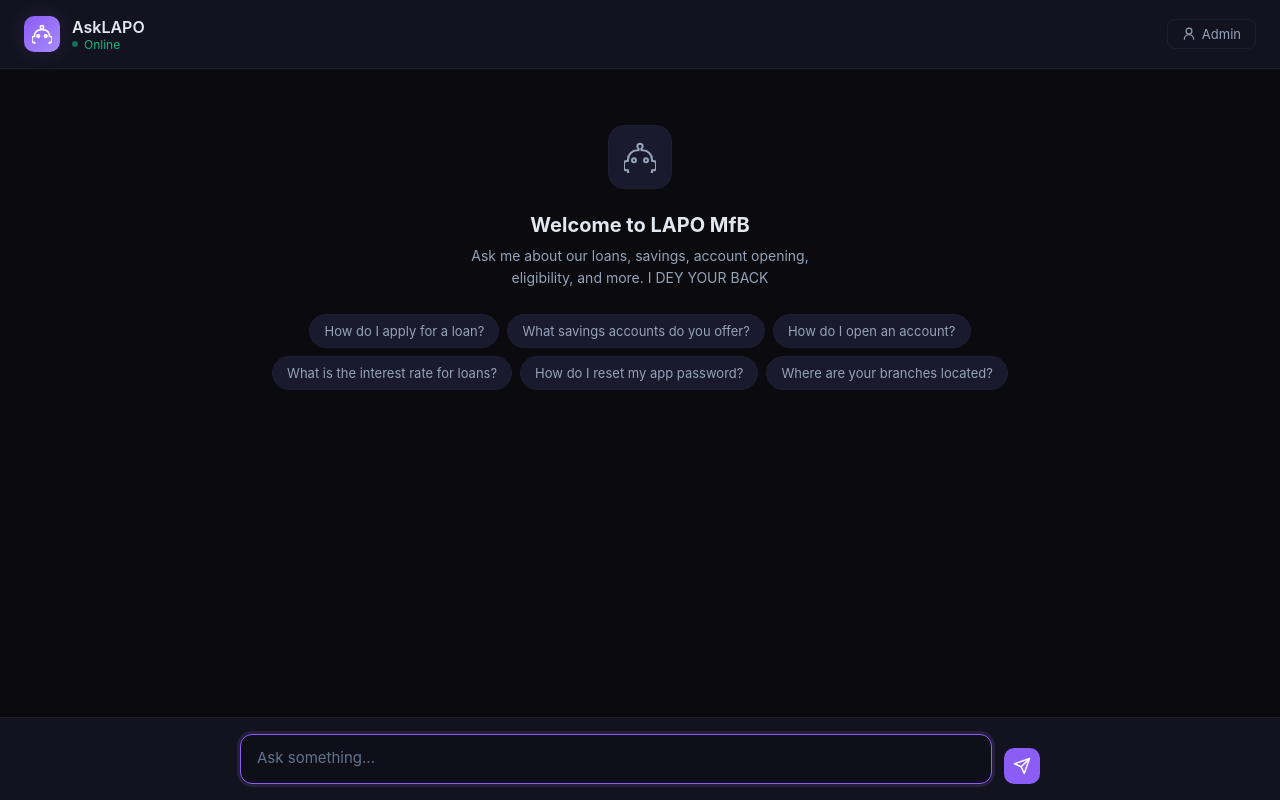
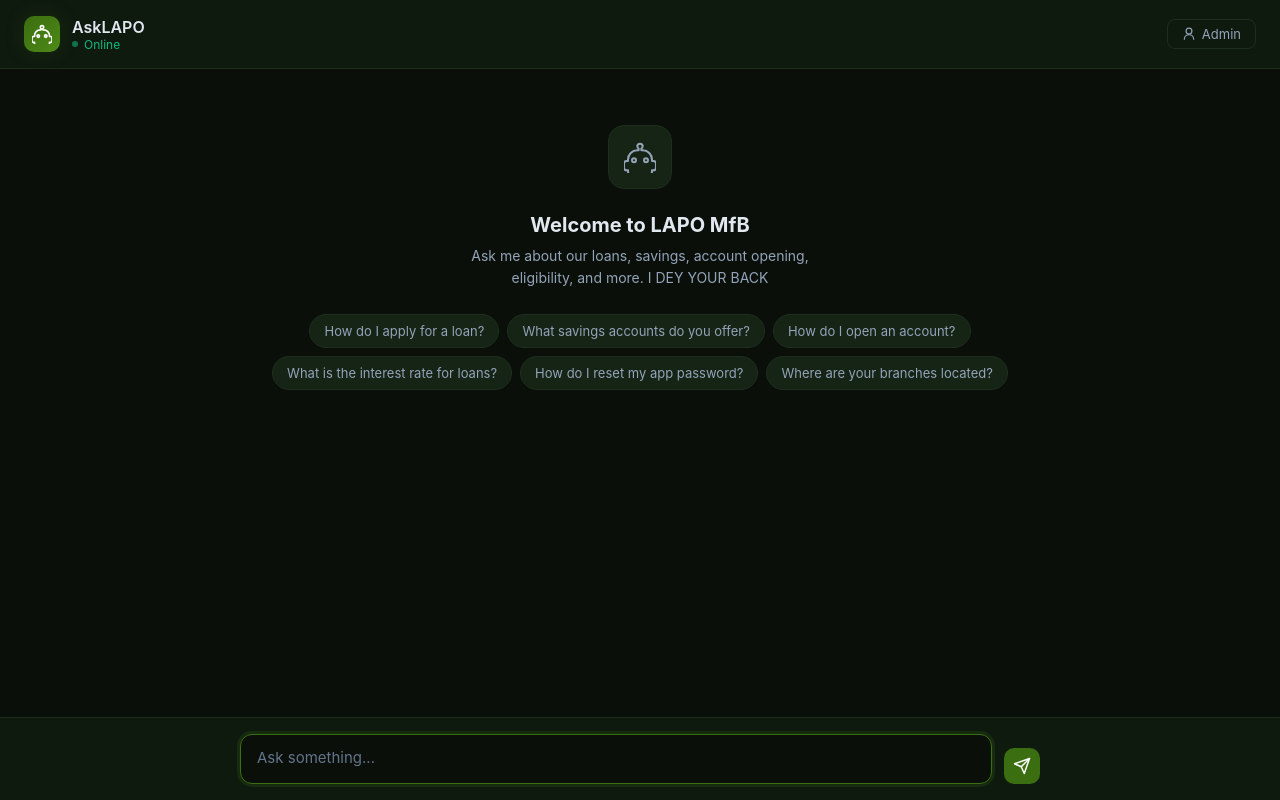
Before and after one commit to JULIA-FRANCES/ASKLAPO-CHATBOT, a Flask app: page / in a window 1280 px wide. Run offline with Flask 3, Linux system fonts and the light colour scheme; some libraries are stand-ins or nearby versions.

Commit message:
update color theme to LAPO brand colors (green + amber)

```diff
--- a/templates/chat.html
+++ b/templates/chat.html
@@ -7,21 +7,21 @@
     <title>LAPO MfB Assistant</title>
     <style>
        :root {
-            --bg-color: #0a0a0f;
-            --surface: #13131f;
-            --surface-light: #1a1a2e;
-            --surface-hover: #22223a;
+    --bg-color: #0a0f0a;
+    --surface: #0f1a0f;
+    --surface-light: #152415;
+    --surface-hover: #1c321c;
     --text-primary: #e2e8f0;
     --text-secondary: #94a3b8;
-            --accent: #8b5cf6;
-            --accent-light: #a78bfa;
-            --accent-glow: rgba(139, 92, 246, 0.15);
-            --user-bubble: #1e1b4b;
-            --user-bubble-border: #312e81;
+    --accent: #3B6D11;
+    --accent-light: #4d8a16;
+    --accent-glow: rgba(59, 109, 17, 0.2);
+    --user-bubble: #1a2e10;
+    --user-bubble-border: #2d5019;
     --ai-bubble: #1c1917;
     --ai-bubble-border: #292524;
-            --input-bg: #0f0f1a;
-            --border: #1e1e2e;
+    --input-bg: #0a0f0a;
+    --border: #1e2e1e;
     --success: #10b981;
     --error: #ef4444;
 }
```
Lines whose indentation alone changed are shown as unchanged.
